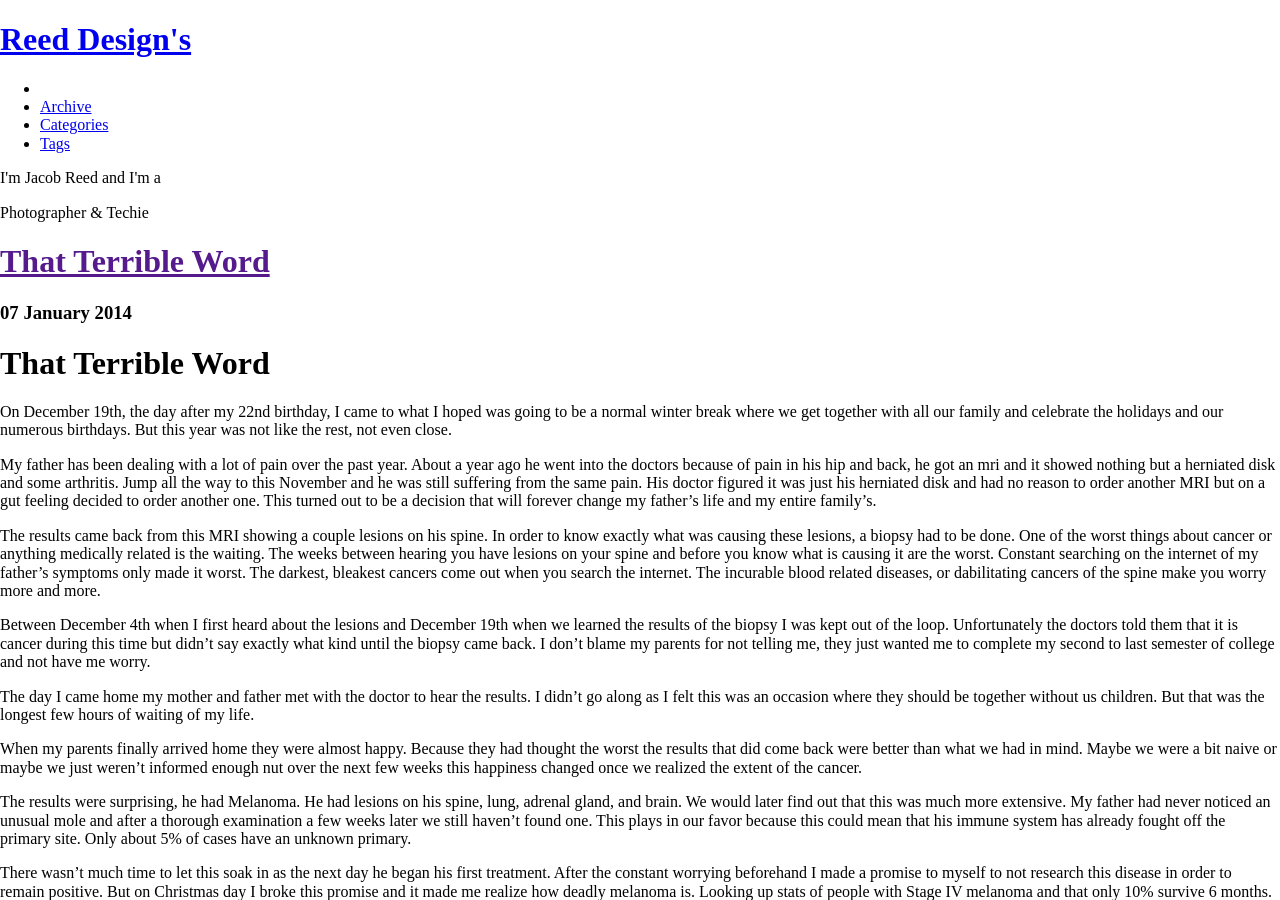
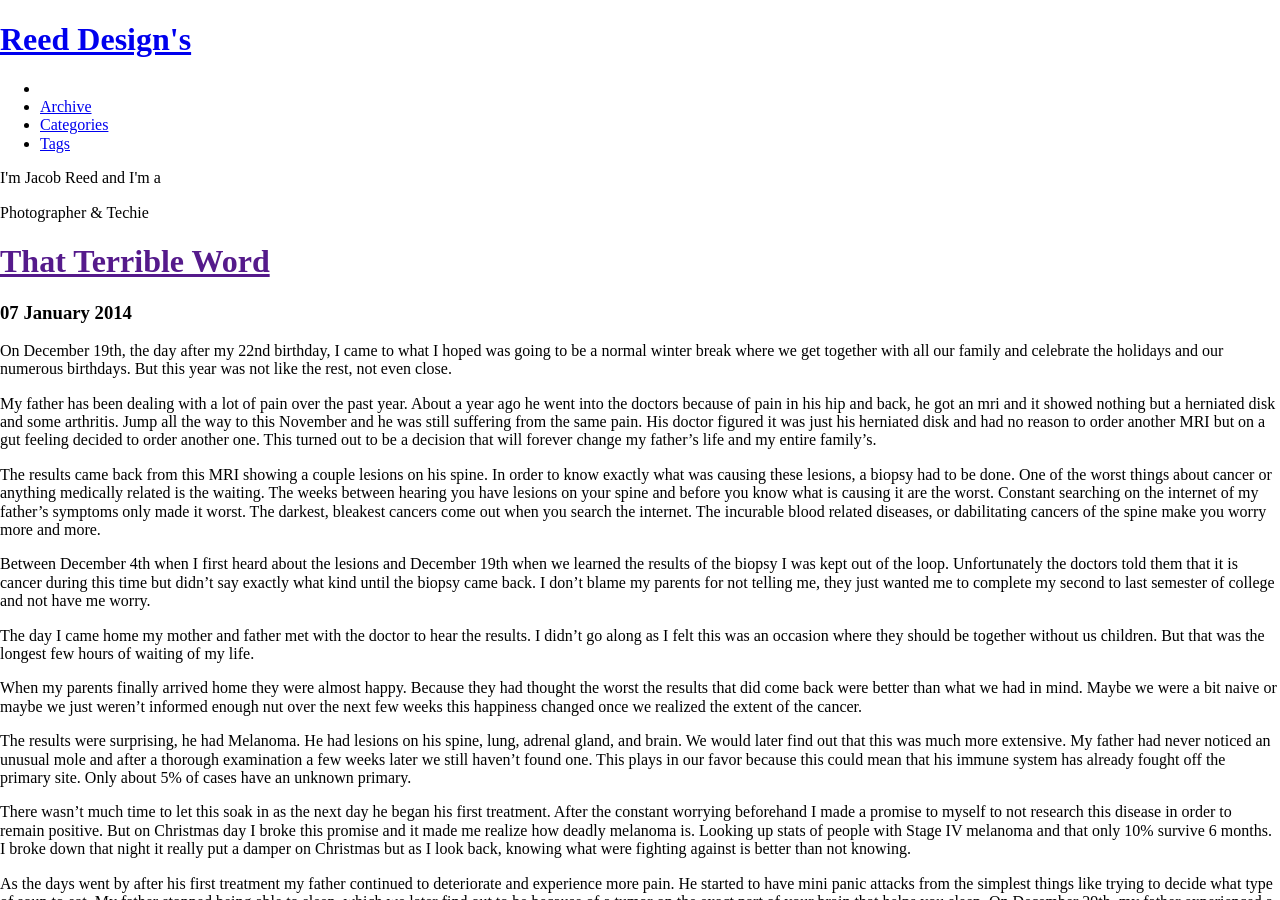
Before and after one commit to jreed91/Blog, a Jekyll site: the page built from _posts/2014/2014-1-07-living-with.md, in a window 1280 px wide and 900 px high. Built offline with Jekyll 4.4.1, drawn with Linux system fonts in a browser that asks for light colours; nearby versions of some CDN libraries; library files that are not in the unit come from our copies; comment, search, counter and statistics services are not loaded.

Commit message:
Update 2014-1-07-living-with.md

```diff
--- a/_posts/2014/2014-1-07-living-with.md
+++ b/_posts/2014/2014-1-07-living-with.md
@@ -7,9 +7,6 @@ publish: 2014-1-07
 tags: []
 ---
 {% include JB/setup %}
-
-That Terrible Word
-==================
 
 On December 19th, the day after my 22nd birthday, I came to what I hoped was going to be a normal winter break where we get together with all our family and celebrate the holidays and our numerous birthdays. But this year was not like the rest, not even close.
 
```
